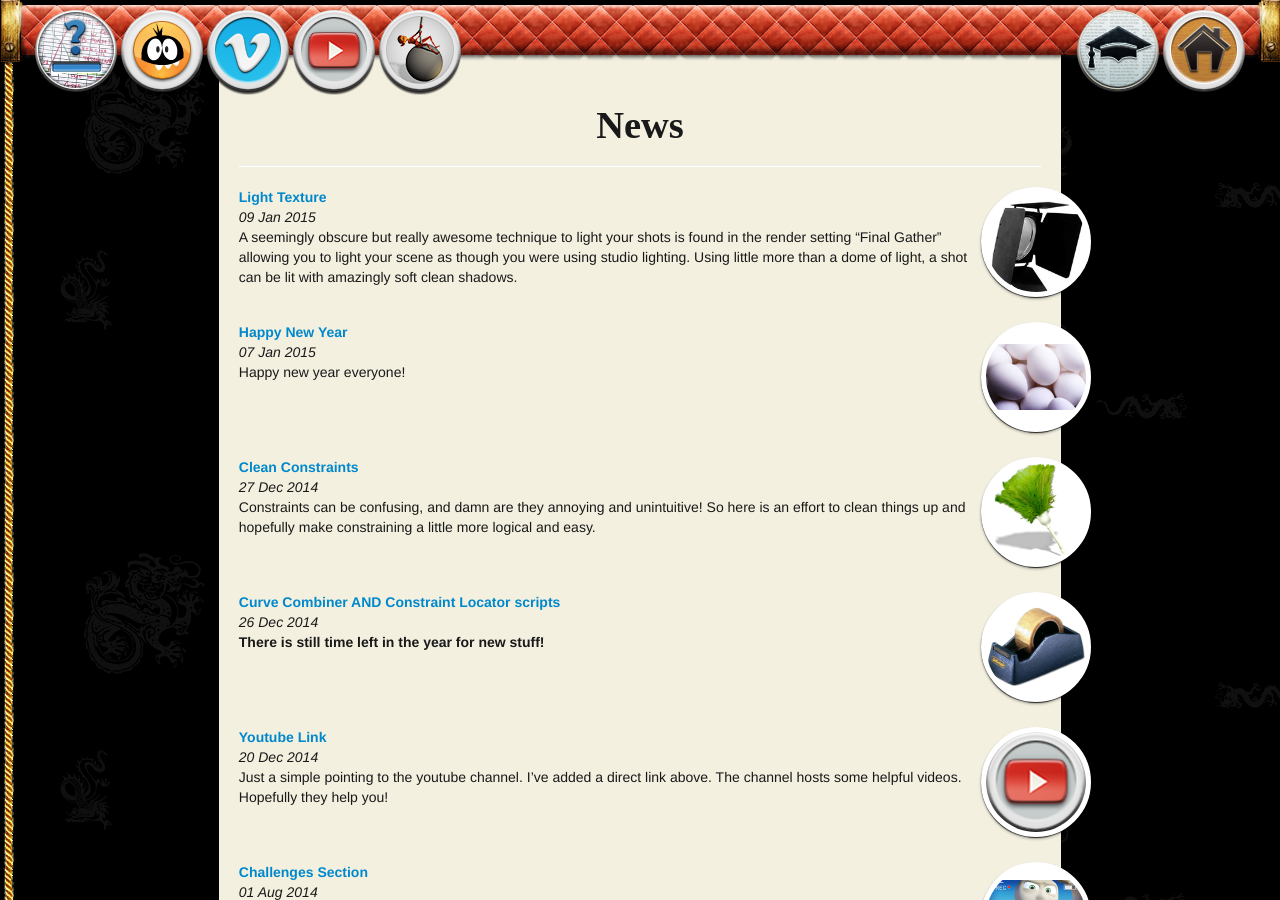
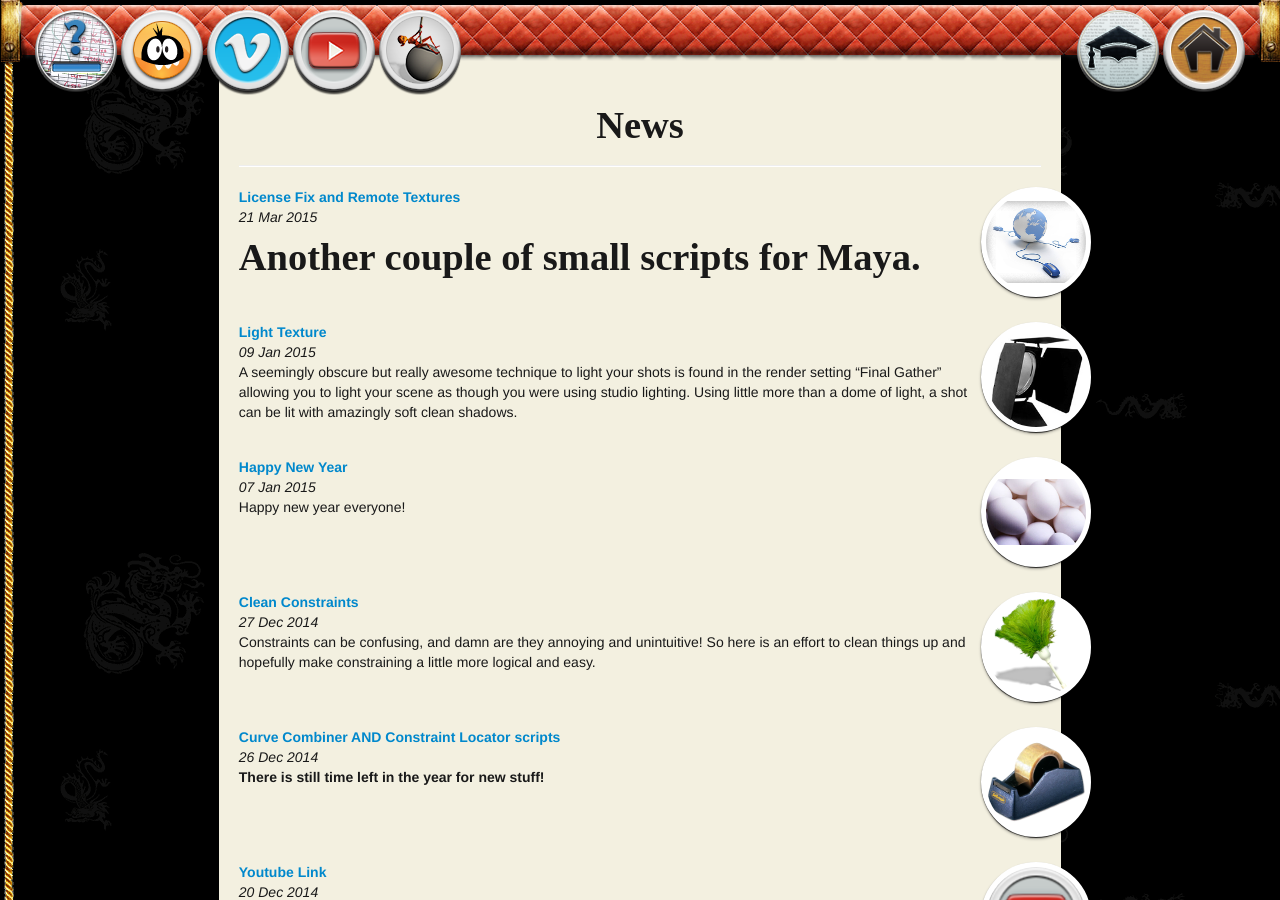
Before and after one commit to internetimagery/internetimagery.github.io, a Jekyll site: the page built from news/index.html, in a window 1280 px wide and 900 px high. Built offline with Jekyll 4.4.1, drawn with Linux system fonts in a browser that asks for light colours; some web fonts are replaced; some of the changed lines change nothing that is shown.

Commit message:
added new post

````diff
--- a/css/common.sass
+++ b/css/common.sass
@@ -9,6 +9,7 @@ $black: black
 $green: #286d0a
 $light-green: #cfeb8d
 $cream: #f3f0e0
+$dark-grey: #4c4c4c
 $yellow: #f8e85f
 $white: white
 
@@ -22,7 +23,6 @@ body
 // TITLES
 h1
 	font-family: 'Frijole', cursive
-
 h2
 	@extend h1
 
--- /dev/null
+++ b/news/_posts/2015-03-21-license-fix-and-remote-textures.md
@@ -0,0 +1,55 @@
+---
+title: License Fix and Remote Textures
+layout: post
+thumb: /img/posts/web-hosting-reviews.png
+---
+
+# Another couple of small scripts for Maya.
+
+I've had some time, and what better way to spend it than filling some small annoying holes in Maya workflow (actually I'm sure there are many better things to do, yet here we are).
+
+First up...
+
+### License Fix
+
+Ever play around with file referencing? If not, you really should. It's a great workflow... However there is one caveat. If you're running the student version of Maya, you get one of those student popups for each and every file referenced in.
+
+    Ideally Maya would throw a SINGLE popup if ANY of the files, in use or referenced were used by students.
+
+So this is where this script comes in. You can't prevent the popup entirely (go buy the full version!) but you can prevent it from firing on each and every referenced file.
+
+This script alters the license on each save. So when you save and leave the file. Then reference it in, it no longer is treated as a student file.
+
+####Install
+
+* First things first. __[DOWNLOAD THE SCRIPT FROM HERE](https://github.com/internetimagery/license_fix/releases)__ by clicking on the "source.zip" button.
+* Unzip the file (license_fix) and move it into your scripts directory.
+* Create a shelf icon with the following _PYTHON_ code:
+
+``` python
+import license_fix
+```
+
+Then simply click your shelf button when you load up Maya. The script will run in the background until you next close maya. :)
+
+### Remote Textures
+
+Sometimes you find an image online you really need in your scene. Or you're intentionally looking for an image for that very purpose. This script saves the hassle of downloading the image yourself, moving it to a location outside your downloads folder, and setting it up.
+
+Same steps as above...
+
+* __[DOWNLOAD THE SCRIPT HERE](https://github.com/internetimagery/remote_texture/releases)__
+* Unzip the file (remote_texture) and place it in your scripts directory.
+* Create a shelf icon with the following code:
+
+``` python
+import remote_texture
+```
+
+Click the shelf icon to set the script running. This one also will continue to run in the background until maya is shut down.
+
+* To use it, simply find yourself an image online.
+* Copy the web address (it will end with .jpg .png etc).
+* Edit your texture, or create a new one. Pasting the website into the filename for the texture.
+
+Have fun taking all the images!!
````
Also changed, not shown: img/posts/web-hosting-reviews.png (added).
